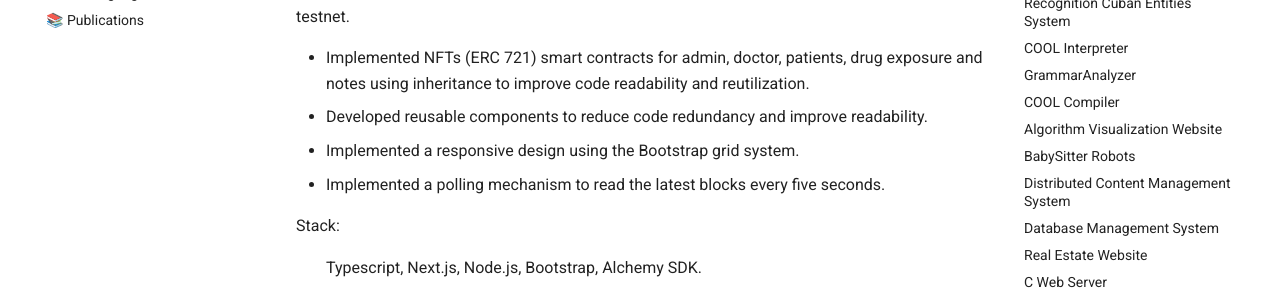
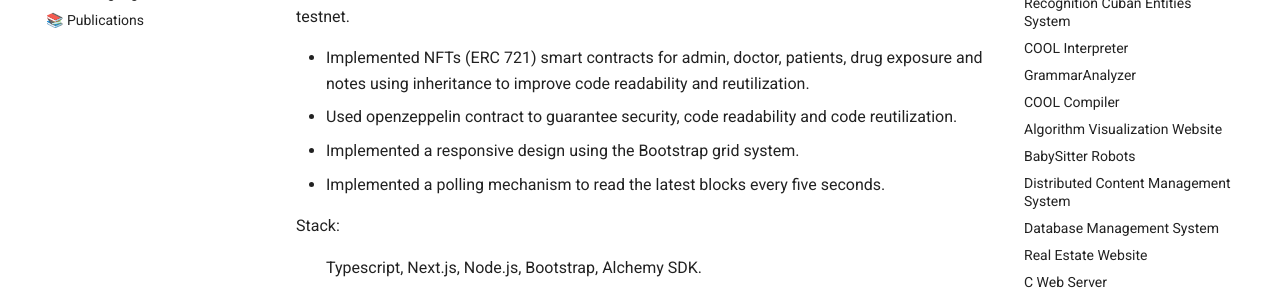
Before and after one commit to rayniel95/rayniel95.github.io, an MkDocs documentation site: the page built from docs/projects/projects.md, in a window 1280 px wide and 900 px high. Shown: the part 387-687 px from the top of the window. Built offline with MkDocs 1.6.1 and Material for MkDocs 9.7.7, drawn with Linux system fonts in a browser that asks for light colours.

Commit message:
docs(projects): update project description

```diff
--- a/docs/projects/projects.md
+++ b/docs/projects/projects.md
@@ -7,7 +7,7 @@ Personal project
 This project is a clinic history admin dashboard. With the dashboard is possible to  store information of the patients, admins, doctors or add information about drug exposures, notes of the patients. All the information is store as NFTs (Non Fungible Tokens) in Sepolia (Ethereum) testnet.
 
 - Implemented NFTs (ERC 721) smart contracts for admin, doctor, patients, drug exposure and notes using inheritance to improve code readability and reutilization.
-- Developed reusable components to reduce code redundancy and improve readability.
+- Used openzeppelin contract to guarantee security, code readability and code reutilization.
 - Implemented a responsive design using the Bootstrap grid system.
 - Implemented a polling mechanism to read the latest blocks every five seconds.
 
```
